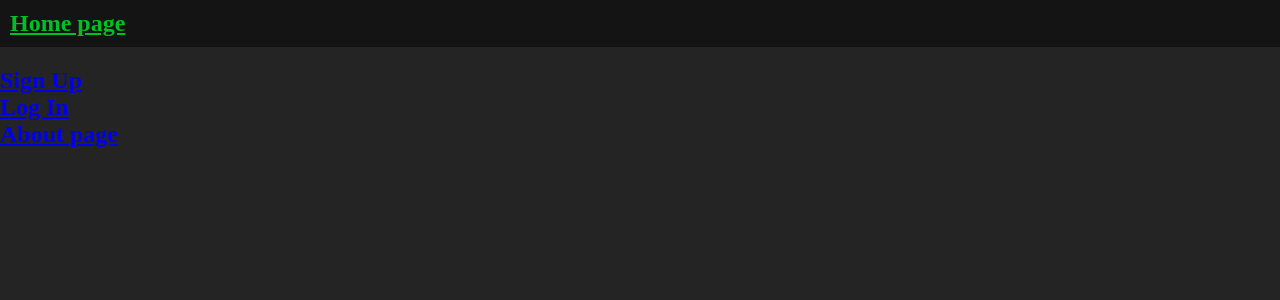
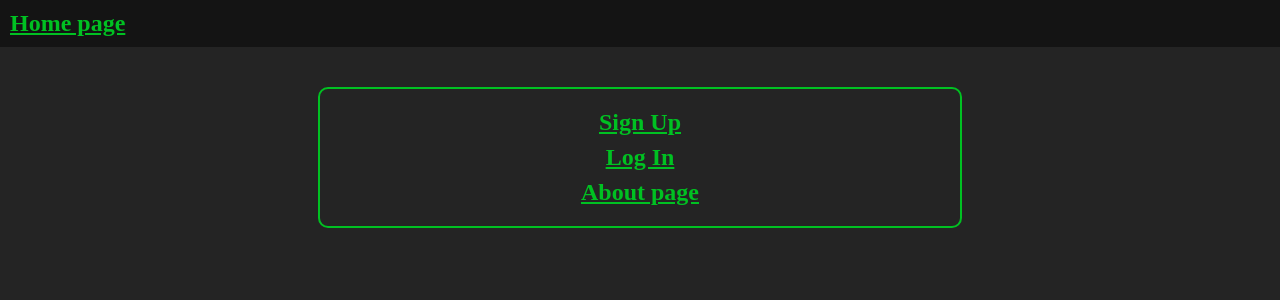
Before and after one commit to Learningstuff98/hacking-minigame, a React (Vite) app: page / in a window 1280 px wide. Shown: the top 300 px of the page. Built offline with nearby package versions, Linux system fonts and the light colour scheme.

Commit message:
Added some styling for the home page

```diff
--- a/src/App.css
+++ b/src/App.css
@@ -6,3 +6,23 @@ body {
 .green {
   color: #00C122;
 }
+
+.box {
+  border: 2px solid;
+  border-color: #00C122;
+  width: 50vw;
+  border-radius: 10px;
+  margin: auto;
+  text-align: center;
+  margin-top: 40px;
+}
+
+.link-spacing {
+  margin: 8px;
+}
+
+.log-out-button {
+  text-decoration: underline;
+  cursor: pointer;
+  display: inline-block;
+}
--- a/src/routes/root.jsx
+++ b/src/routes/root.jsx
@@ -2,18 +2,18 @@ import { Link } from 'react-router-dom';
 
 function Root(props) {
   if(props.loggedInUser) {
-    return <div className="green">
+    return <div className="green box">
       <h2>
-        <div onClick={() => props.setLoggedInUser(null)}>Log out</div>
-        <div><Link to={'about'}>About page</Link></div>
+        <div className="log-out-button" onClick={() => props.setLoggedInUser(null)}>Log out</div>
+        <div className="link-spacing"><Link className="green" to={'about'}>About page</Link></div>
       </h2>
     </div>
   } else {
-    return <div className="green">
+    return <div className="green box">
       <h2>
-        <div><Link to={'sign-up'}>Sign Up</Link></div>
-        <div><Link to={'log-in'}>Log In</Link></div>
-        <div><Link to={'about'}>About page</Link></div>
+        <div className="link-spacing"><Link className="green" to={'sign-up'}>Sign Up</Link></div>
+        <div className="link-spacing"><Link className="green" to={'log-in'}>Log In</Link></div>
+        <div className="link-spacing"><Link className="green" to={'about'}>About page</Link></div>
       </h2>
     </div>
   }
```
